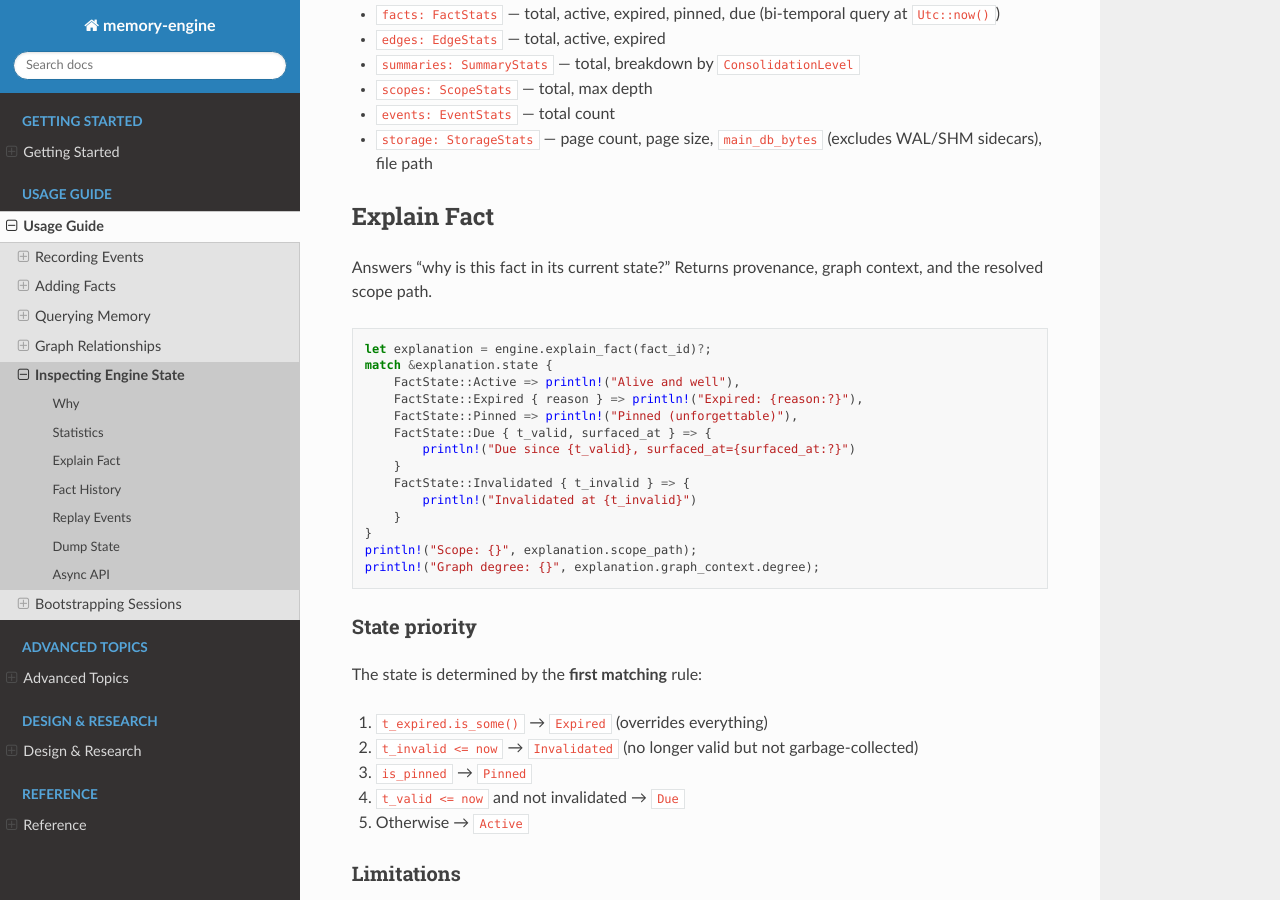
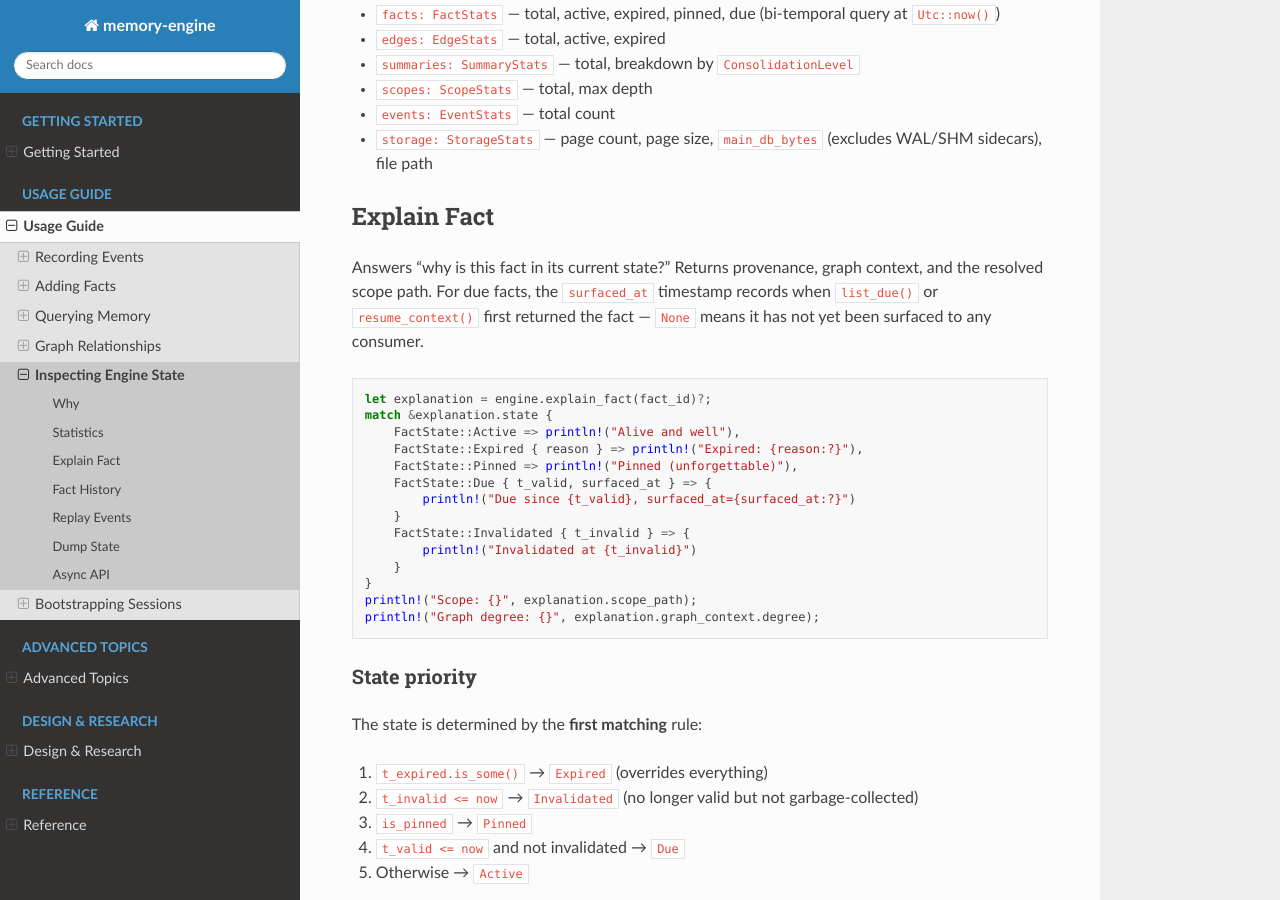
Before and after one commit to dutiona/memory-engine, a Sphinx documentation site: the page built from docs/usage/inspection.md, in a window 1280 px wide and 900 px high, scrolled down 1085 px. Built offline with Sphinx 7.4.7 and the Read the Docs theme 3.1.0, drawn with Linux system fonts in a browser that asks for light colours; pages that are not in the unit, such as notebooks, are missing from menus.

Commit message:
docs: add why/how context for surfaced_at in api.md and inspection.md
api.md: explain why surfaced_at replaced the old heuristic
inspection.md: explain when surfaced_at is stamped and what None means

````diff
--- a/docs/usage/inspection.md
+++ b/docs/usage/inspection.md
@@ -50,7 +50,9 @@ println!("DB size:      {} bytes", stats.storage.main_db_bytes);
 ## Explain Fact
 
 Answers "why is this fact in its current state?" Returns provenance, graph context,
-and the resolved scope path.
+and the resolved scope path. For due facts, the `surfaced_at` timestamp records
+when `list_due()` or `resume_context()` first returned the fact — `None` means it
+has not yet been surfaced to any consumer.
 
 ```rust
 let explanation = engine.explain_fact(fact_id)?;
````
Also changed, not shown: docs/reference/api.md (+1 -1 lines).
